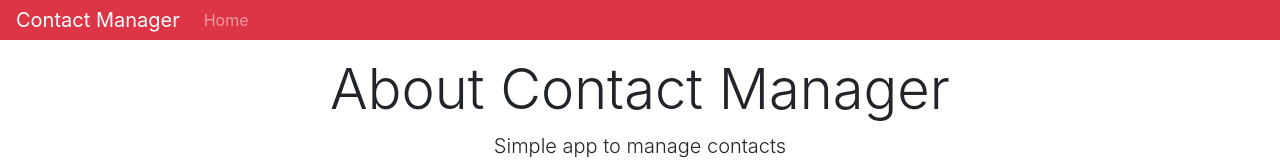
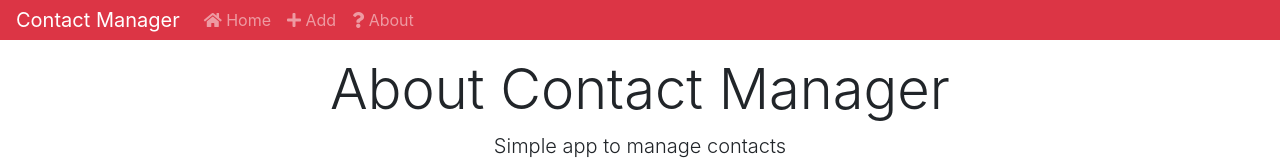
Before and after one commit to jordiup/react, a React (Create React App) app in the folder contact-manager/: page /about in a window 1280 px wide. Shown: the top 160 px of the page. Built offline with nearby package versions, Linux system fonts and the light colour scheme.

Commit message:
Links param and redirect

```diff
--- a/contact-manager/src/App.js
+++ b/contact-manager/src/App.js
@@ -35,7 +35,8 @@
             <div className="container">
               <Switch>
                 <Route exact path="/" component={Contacts}/>
-                <Route exact path="/about" component={About}/>
+                <Route exact path="/about/" component={About}/>
+                {/* <Route exact path="/about/:id" component={About}/> */}
                 <Route exact path="/contact/add" component={AddContact}/>
               </Switch>
             </div>
--- a/contact-manager/src/components/contacts/AddContact.js
+++ b/contact-manager/src/components/contacts/AddContact.js
@@ -47,6 +47,7 @@
             errors: {}
         });
 
+        this.props.history.push('/');
     };
 
     onChange = e => this.setState({ [e.target.name]: e.target.value });
--- a/contact-manager/src/components/layout/Header.js
+++ b/contact-manager/src/components/layout/Header.js
@@ -1,5 +1,6 @@
 import React from 'react'
 import PropTypes from 'prop-types';
+import { Link } from 'react-router-dom'
 // import './ContactDeprecatedStyle.css'
 
 const Header = (props) => {
@@ -11,9 +12,16 @@
           {branding}
         </a>
           <ul className="navbar-nav float-right">
+          <li className="nav-item">
+              <Link to="/" className="nav-link"><i className="fas fa-home"></i> Home</Link>
+            </li>
             <li className="nav-item">
-              <a href="/" className="nav-link">Home</a>
+              <Link to="/contact/add" className="nav-link"><i className="fas fa-plus"></i>  Add</Link>
             </li>
+            <li className="nav-item">
+              <Link to="/about" className="nav-link"><i className="fas fa-question"></i> About</Link>
+            </li>
+
           </ul>
         <div>
         </div>
--- a/contact-manager/src/components/pages/About.js
+++ b/contact-manager/src/components/pages/About.js
@@ -1,7 +1,8 @@
 import React from 'react'
 
-export default () => {
+export default props => {
   return (
+      // {/* <h1>{props.match.params.id}</h1> */}
     <div>
       <h1 className="display-4">About Contact Manager</h1>
       <p className="lead">Simple app to manage contacts</p>
```
